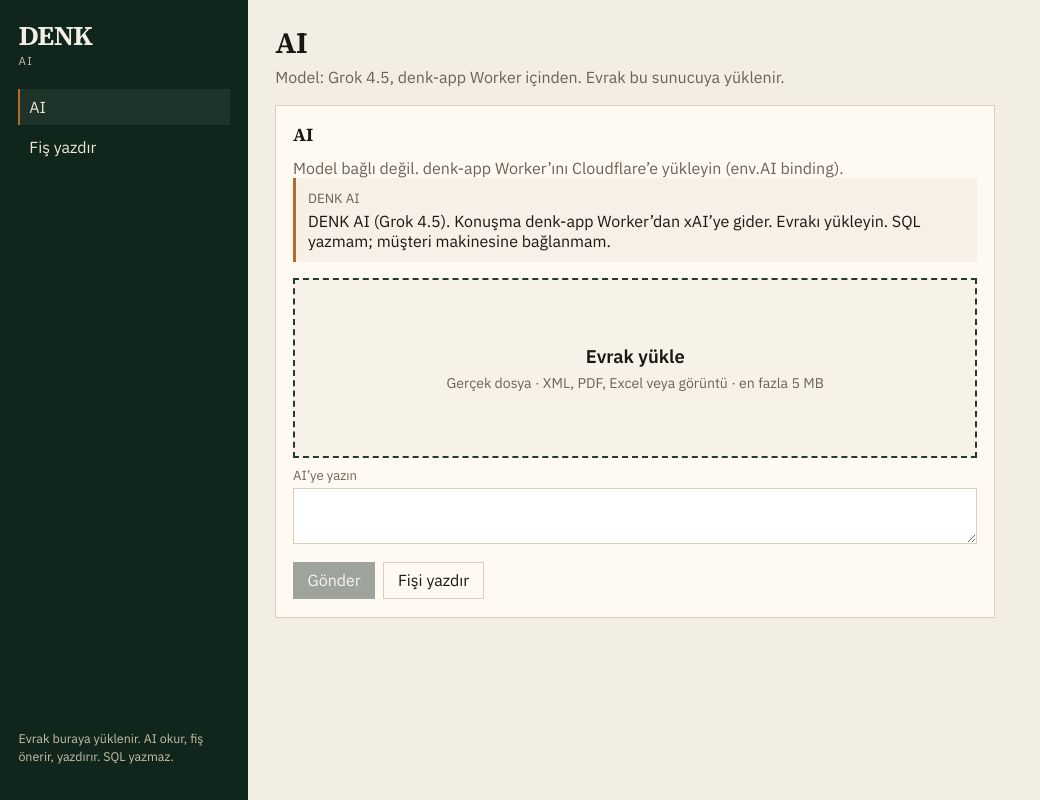
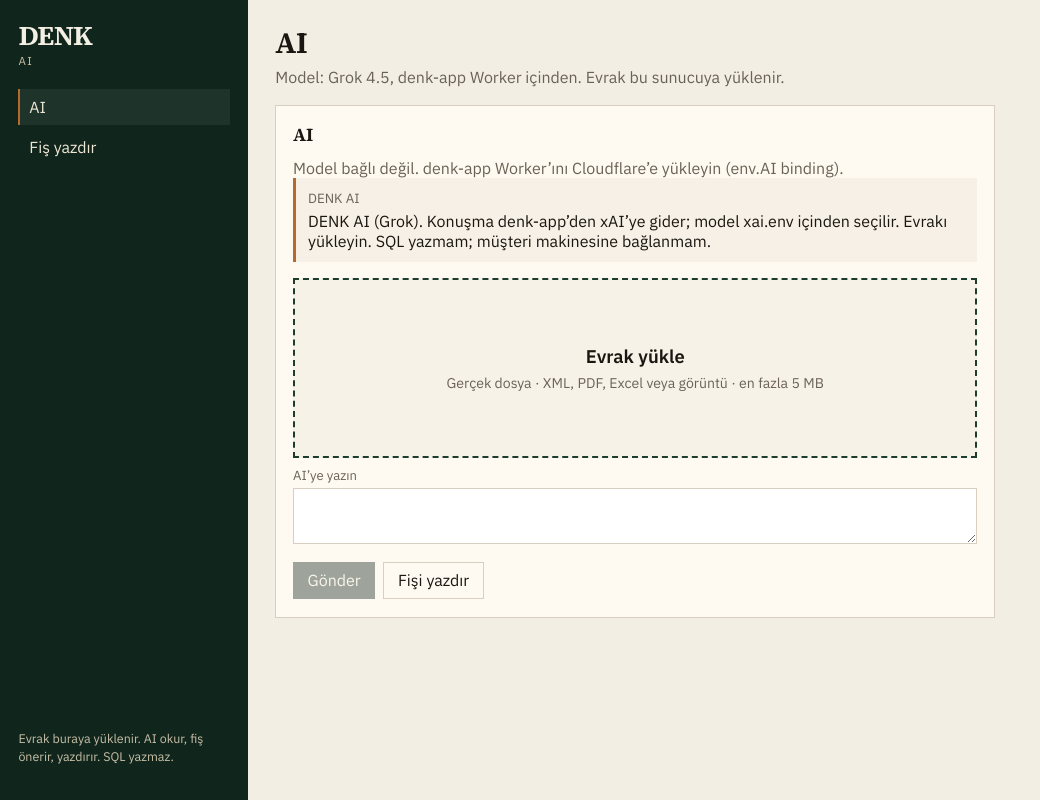
Before and after one commit to kaosarchitecture/kimici, a React (Vite) app in the folder apps/admin-ui/: page / in a window 1280 px wide. Shown: the whole page, without its empty margins (0-1040 px from the left). Built offline with nearby package versions, Linux system fonts and the light colour scheme; no server answers.

Commit message:
chore: mention xai.env model pick on the AI desk
Co-authored-by: kaosarchitecture <kaosarchitecture@users.noreply.github.com>

```diff
--- a/apps/admin-ui/src/pages/Desk.tsx
+++ b/apps/admin-ui/src/pages/Desk.tsx
@@ -30,7 +30,7 @@ export function Desk() {
   const [messages, setMessages] = useState<Message[]>([
     {
       who: "ai",
-      text: "DENK AI (Grok 4.5). Konuşma denk-app Worker’dan xAI’ye gider. Evrakı yükleyin. SQL yazmam; müşteri makinesine bağlanmam.",
+      text: "DENK AI (Grok). Konuşma denk-app’den xAI’ye gider; model xai.env içinden seçilir. Evrakı yükleyin. SQL yazmam; müşteri makinesine bağlanmam.",
     },
   ]);
 
```
